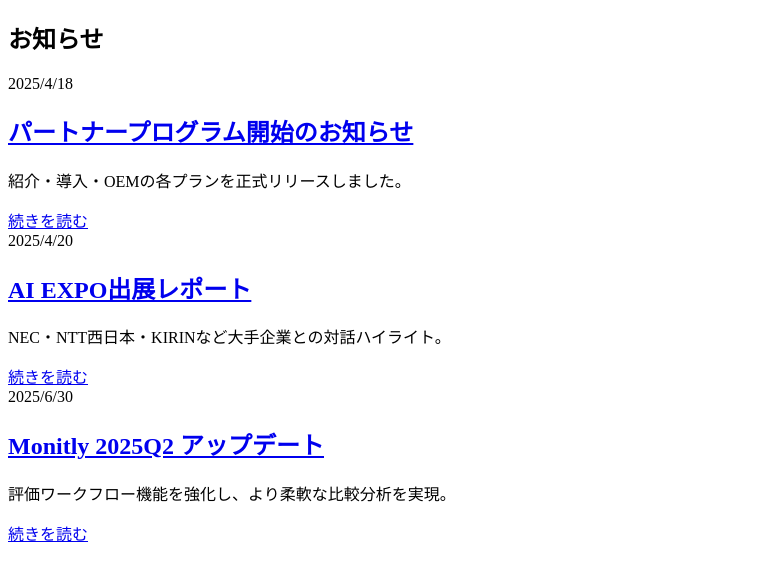
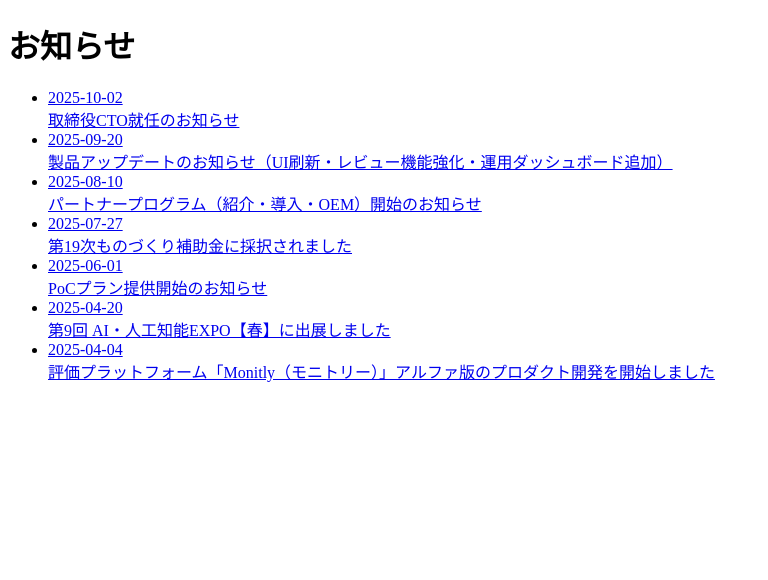
Before and after one commit to monitly-hioki/monitlyai-site, a Next.js app: page /news in a window 1280 px wide. Shown: the top 580 px of the page, without its empty margins (0-768 px from the left). Built offline with nearby package versions, Linux system fonts and the light colour scheme.

Commit message:
Update page.tsx

```diff
--- a/app/news/page.tsx
+++ b/app/news/page.tsx
@@ -1,28 +1,42 @@
-import Link from "next/link";
-import { NEWS } from "./_list";
-export default function Page() {
-  const items = [...NEWS];
+import fs from "fs/promises"
+import path from "path"
+import matter from "gray-matter"
+import Link from "next/link"
+
+export const metadata = {
+  title: "お知らせ｜Monitly.AI",
+  description: "Monitly.AIの最新ニュース・リリース情報・イベント出展情報をお届けします。"
+}
+
+export default async function NewsPage() {
+  const dir = path.join(process.cwd(), "content/news")
+  const files = await fs.readdir(dir)
+  const posts = await Promise.all(
+    files.filter(f => f.endsWith(".md")).map(async (file) => {
+      const raw = await fs.readFile(path.join(dir, file), "utf8")
+      const { data } = matter(raw)
+      return {
+        slug: file.replace(/\.md$/, ""),
+        title: data.title ?? "",
+        date: typeof data.date === "string" ? data.date : new Date(data.date).toISOString().slice(0, 10)
+      }
+    })
+  )
+  const sorted = posts.sort((a, b) => (a.date < b.date ? 1 : -1))
+
   return (
-    <main className="min-h-screen">
-      <section className="px-6 md:px-10 py-16 bg-white">
-        <div className="max-w-6xl mx-auto">
-          <h1 className="text-3xl font-semibold">お知らせ</h1>
-          <div className="mt-8 space-y-4">
-            {items.map(n => (
-              <article key={n.slug} className="p-5 border rounded-2xl bg-gray-50 hover:bg-gray-100 transition">
-                <div className="text-sm text-gray-500">{new Date(n.date).toLocaleDateString("ja-JP")}</div>
-                <h2 className="mt-1 text-xl font-medium">
-                  <Link href={`/news/${n.slug}`} className="hover:underline">{n.title}</Link>
-                </h2>
-                {n.excerpt && <p className="mt-2 text-sm text-gray-700">{n.excerpt}</p>}
-                <div className="mt-3 text-sm text-blue-600 underline">
-                  <Link href={`/news/${n.slug}`}>続きを読む</Link>
-                </div>
-              </article>
-            ))}
-          </div>
-        </div>
-      </section>
+    <main className="px-6 md:px-10 py-16 max-w-3xl mx-auto">
+      <h1 className="text-3xl font-semibold mb-10">お知らせ</h1>
+      <ul className="space-y-6">
+        {sorted.map((p) => (
+          <li key={p.slug}>
+            <Link href={`/news/${p.slug}`} className="block group">
+              <div className="text-sm text-gray-500">{p.date}</div>
+              <div className="text-lg font-medium group-hover:underline">{p.title}</div>
+            </Link>
+          </li>
+        ))}
+      </ul>
     </main>
-  );
+  )
 }
```
